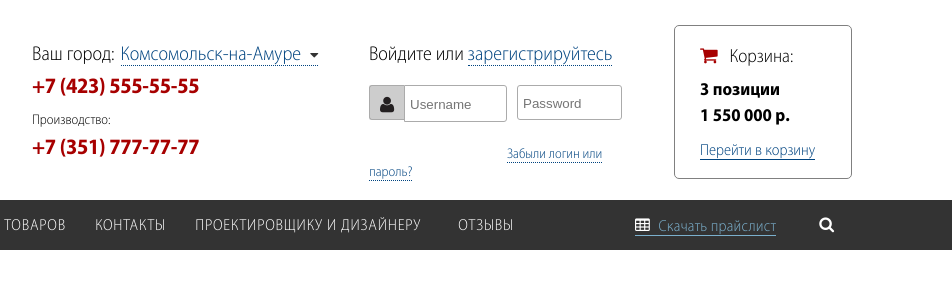
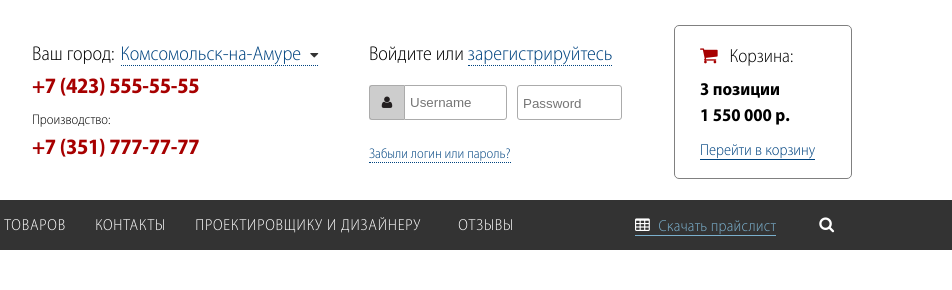
Before and after one commit to katyamishha/katyamishha.github.io, a plain HTML site: page index.html in a window 1280 px wide. Shown: the top 290 px of the page, 328-1280 px from the left. Drawn offline with Linux system fonts and the light colour scheme.

Commit message:
issue autorization

```diff
--- a/css/style.css
+++ b/css/style.css
@@ -170,26 +170,26 @@
 .autorization__form-user, .autorization__form-password {
   margin: 20px 0 25px;
   float: left; }
-
-.autorization__form-user .fa {
-  display: block;
-  background: #cdcdcd;
-  color: #231f20;
+.user__button{
   height: 35px;
   width: 35px;
   float: left;
-  text-align: center;
-  box-sizing: border-box;
-  padding: 10px 0;
+  background: #cdcdcd;
   border: 1px solid #ababab;
   border-right: none;
-  border-radius: 3px 0 0 3px; }
-
+  border-radius: 3px 0 0 3px;
+  padding: 8px 0;
+  box-sizing: border-box;
+}
+.autorization__form-user .fa {
+  color: #231f20;
+  text-align: center;
+   }
 .user__input {
   float: left;
   width: 103px;
-  height: 37px;
-  padding: 10px 0 8px 5px;
+  height: 35px;
+  padding: 0 0 0 5px;
   box-sizing: border-box;
   border: 1px solid #ababab;
   border-radius: 0 3px 3px 0;
@@ -3063,9 +3063,6 @@
   /*end ie*/ }
 /*Mozila*/
 @-moz-document url-prefix() {
-.autorization__form-user .fa{
-   height: 37px;
-}
     .call_title {
     margin: 50px 0 25px;
 }
--- a/index.html
+++ b/index.html
@@ -31,7 +31,7 @@
                             <p class="autorization__enter">Войдите или</p>
                             <a href="" class="autorization__registration">зарегистрируйтесь</a>
                             <div class="autorization__form-user">
-                                <i class="fa fa-user" aria-hidden="true"></i>
+                                <button class="user__button"><i class="fa fa-user" aria-hidden="true"> </i></button>
                                 <input type="text" name="log" class="user__input" placeholder="Username">
                             </div>
                             <div class="autorization__form-password">
```
